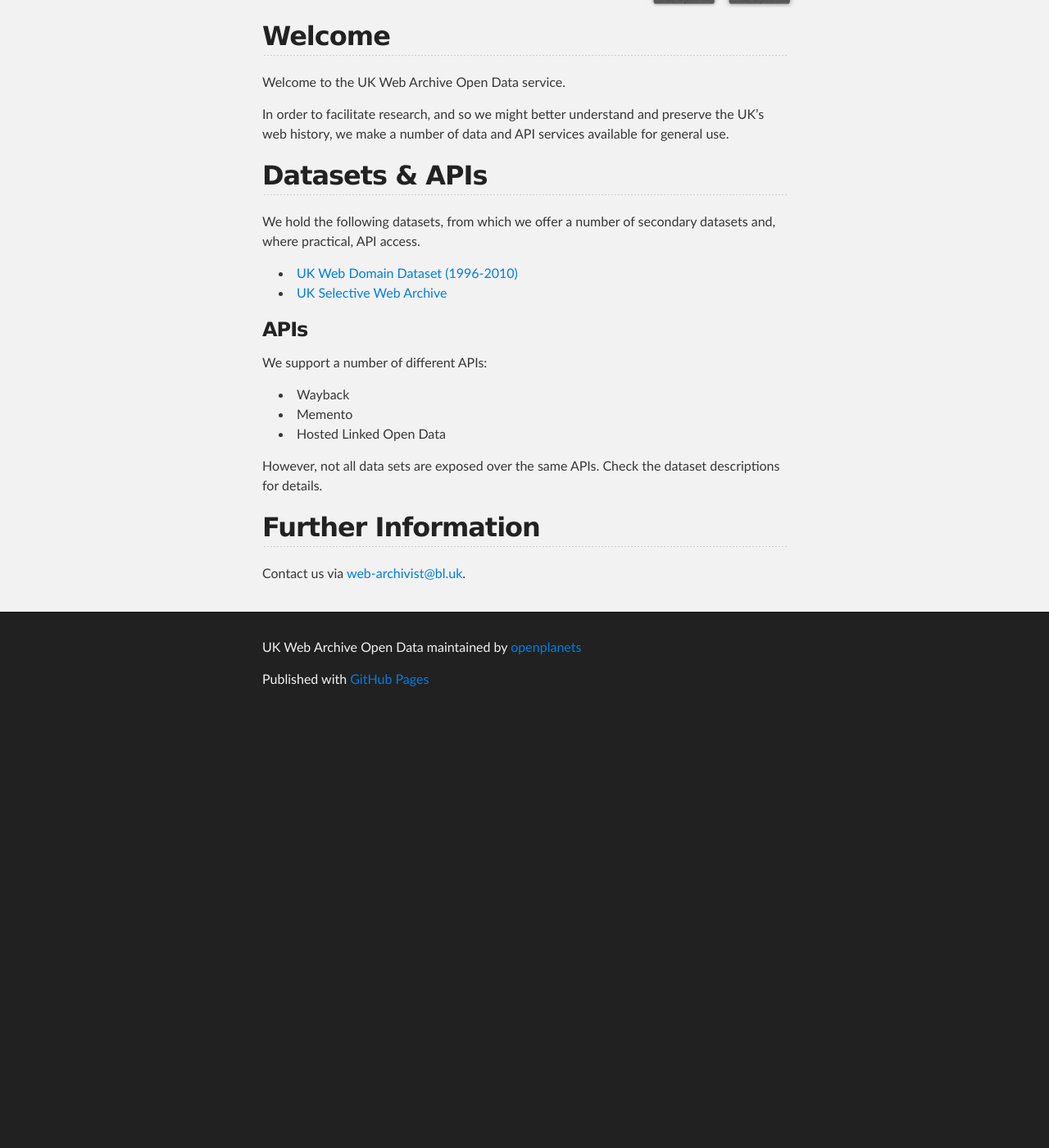
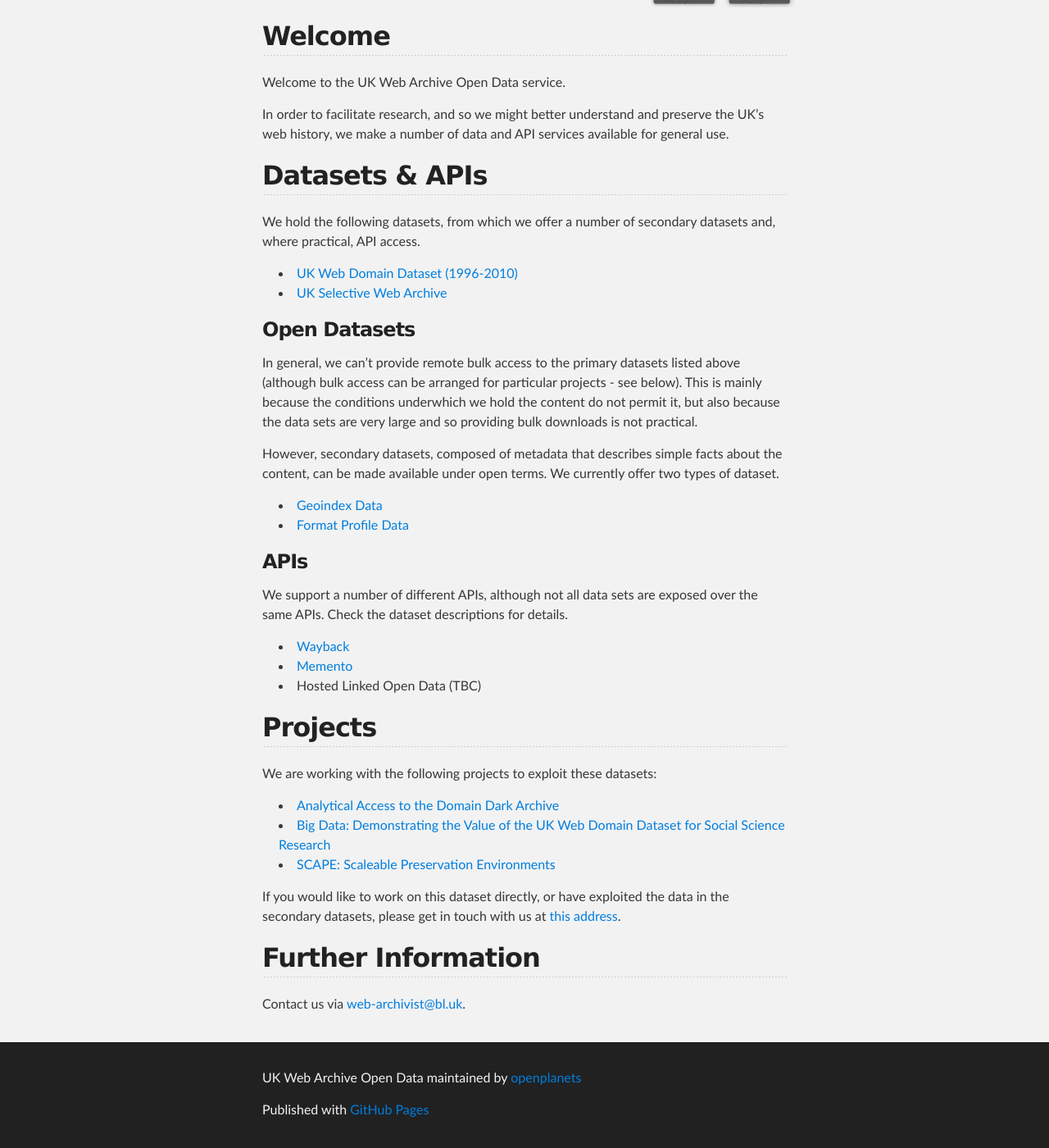
Before and after one commit to ukwa/opendata, a Jekyll site: the page built from index.md, in a window 1280 px wide and 1400 px high, scrolled down 240 px. Shown: the whole window at 82% size. Built offline with Jekyll 4.4.1, drawn with Linux system fonts in a browser that asks for light colours; before the commit the page ends 1115 px from its top, so only the background shows below that.

Commit message:
added child pages for data and apis.

```diff
--- a/index.md
+++ b/index.md
@@ -15,15 +15,35 @@ We hold the following datasets, from which we offer a number of secondary datase
 * [UK Web Domain Dataset (1996-2010)](ukweb1996to2010)
 * [UK Selective Web Archive](ukselective)
 
+### Open Datasets ###
+
+In general, we can't provide remote bulk access to the primary datasets listed above (although bulk access can be arranged for particular projects - see below). This is mainly because the conditions underwhich we hold the content do not permit it, but also because the data sets are very large and so providing bulk downloads is not practical.
+
+However, secondary datasets, composed of metadata that describes simple facts about the content, can be made available under open terms. We currently offer two types of dataset.
+
+* [Geoindex Data](geoindex)
+* [Format Profile Data](fmtprofile)
+
 ### APIs ###
 
-We support a number of different APIs:
+We support a number of different APIs, although not all data sets are exposed over the same APIs. Check the dataset descriptions for details.
 
-* Wayback
-* Memento
-* Hosted Linked Open Data
+* [Wayback](wayback)
+* [Memento](memento)
+* Hosted Linked Open Data (TBC)
 
-However, not all data sets are exposed over the same APIs. Check the dataset descriptions for details.
+
+Projects
+--------
+
+We are working with the following projects to exploit these datasets:
+
+* [Analytical Access to the Domain Dark Archive](http://domaindarkarchive.blogspot.co.uk/)
+* [Big Data: Demonstrating the Value of the UK Web Domain Dataset for Social Science Research](http://www.oii.ox.ac.uk/research/projects/?id=88)
+* [SCAPE: Scaleable Preservation Environments](http://www.scape-project.eu)
+
+If you would like to work on this dataset directly, or have exploited the data in the secondary datasets, please get in touch with us at [this address](mailto:web-archivist@bl.uk).
+
 
 Further Information
 -------------------
```
Also changed, not shown: fmtprofile.md (added, +6 -0 lines), geoindex.md (added, +6 -0 lines), memento.md (added, +6 -0 lines), ukweb1996to2010.md (+0 -11 lines), wayback.md (added, +6 -0 lines).
